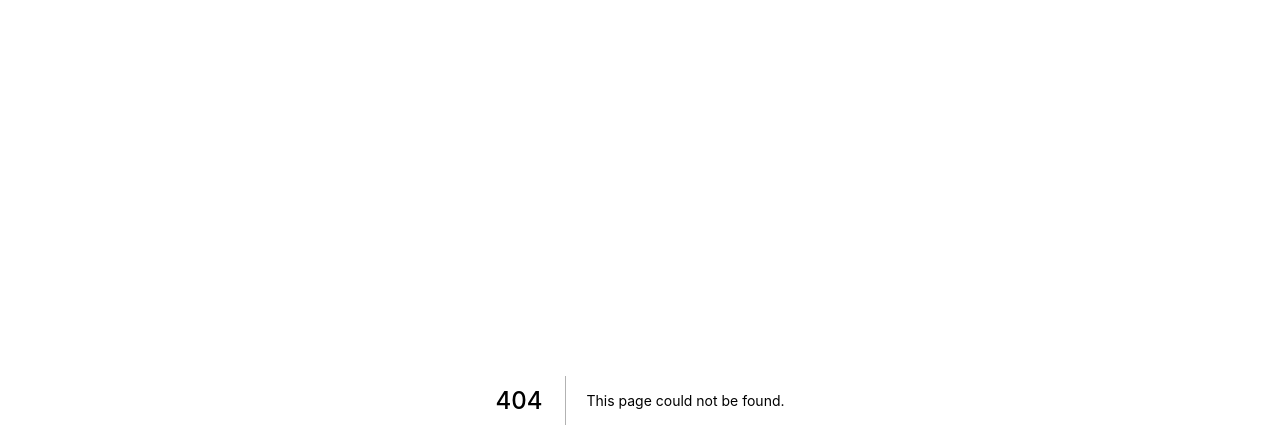
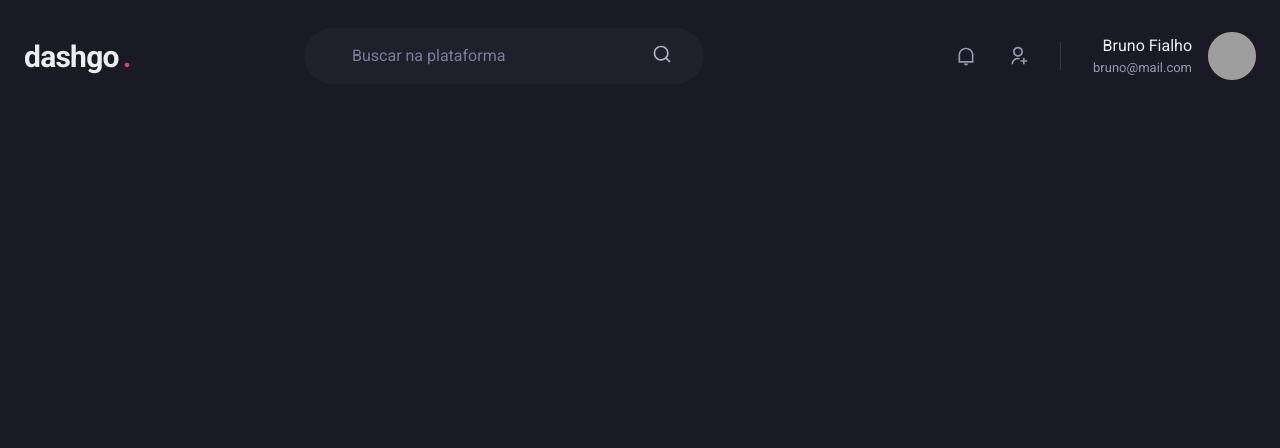
Before and after one commit to bruno-fialho/ignite-nextjs-dashgo, a Next.js app: page /dashboard in a window 1280 px wide. Before the commit this address had no page. Shown: the top 448 px of the page. Built offline with nearby package versions, Linux system fonts and the light colour scheme; grey boxes are pictures that could not be loaded.

Commit message:
Add Header

```diff
--- a/package.json
+++ b/package.json
@@ -15,7 +15,8 @@
     "framer-motion": "^4.1.17",
     "next": "10.2.3",
     "react": "17.0.2",
-    "react-dom": "17.0.2"
+    "react-dom": "17.0.2",
+    "react-icons": "^4.2.0"
   },
   "devDependencies": {
     "@types/node": "^15.12.2",
--- /dev/null
+++ b/src/components/Header.tsx
@@ -0,0 +1,81 @@
+import { Flex, Text, Input, Icon, HStack, Box, Avatar } from '@chakra-ui/react';
+import { RiNotificationLine, RiSearchLine, RiUserAddLine } from 'react-icons/ri';
+
+export default function Header() {
+  return (
+    <Flex
+      as="header"
+      w="100%"
+      maxW={1480}
+      h="20"
+      mx="auto"
+      mt="4"
+      px="6"
+      align="center"
+    >
+      <Text
+        fontSize="3xl"
+        fontWeight="bold"
+        letterSpacing="tight"
+        w="64"
+      >
+        dashgo
+        <Text as="span" ml="1" color="pink.500">.</Text>
+      </Text>
+
+      <Flex
+        as="label"
+        flex="1"
+        py="4"
+        px="8"
+        ml="6"
+        maxW={400}
+        alignSelf="center"
+        color="gray.200"
+        position="relative"
+        bg="gray.800"
+        borderRadius="full"
+      >
+        <Input
+          color="gray.50"
+          variant="unstyled"
+          px="4"
+          mr="4"
+          placeholder="Buscar na plataforma"
+          _placeholder={{ color: 'gray.400' }}
+        />
+
+        <Icon as={RiSearchLine} fontSize="20" />
+      </Flex>
+
+      <Flex
+        align="center"
+        ml="auto"
+      >
+        <HStack
+          spacing="8"
+          mx="8"
+          pr="8"
+          py="1"
+          color="gray.300"
+          borderRightWidth={1}
+          borderColor="gray.700"
+        >
+          <Icon as={RiNotificationLine} fontSize="20" />
+          <Icon as={RiUserAddLine} fontSize="20" />
+        </HStack>
+
+        <Flex align="center">
+          <Box mr="4" textAlign="right">
+            <Text>Bruno Fialho</Text>
+            <Text color="gray.300" fontSize="small">
+              bruno@mail.com
+            </Text>
+          </Box>
+
+          <Avatar size="md" name="Bruno Fialho" src="https://github.com/bruno-fialho.png" />
+        </Flex>
+      </Flex>
+    </Flex>
+  )
+}
--- /dev/null
+++ b/src/pages/dashboard.tsx
@@ -0,0 +1,7 @@
+import Header from '../components/Header';
+
+export default function Dashboard() {
+  return (
+    <Header />
+  )
+}
```
Also changed, not shown: 1 other file (tests, documents, lock files or other folders).
